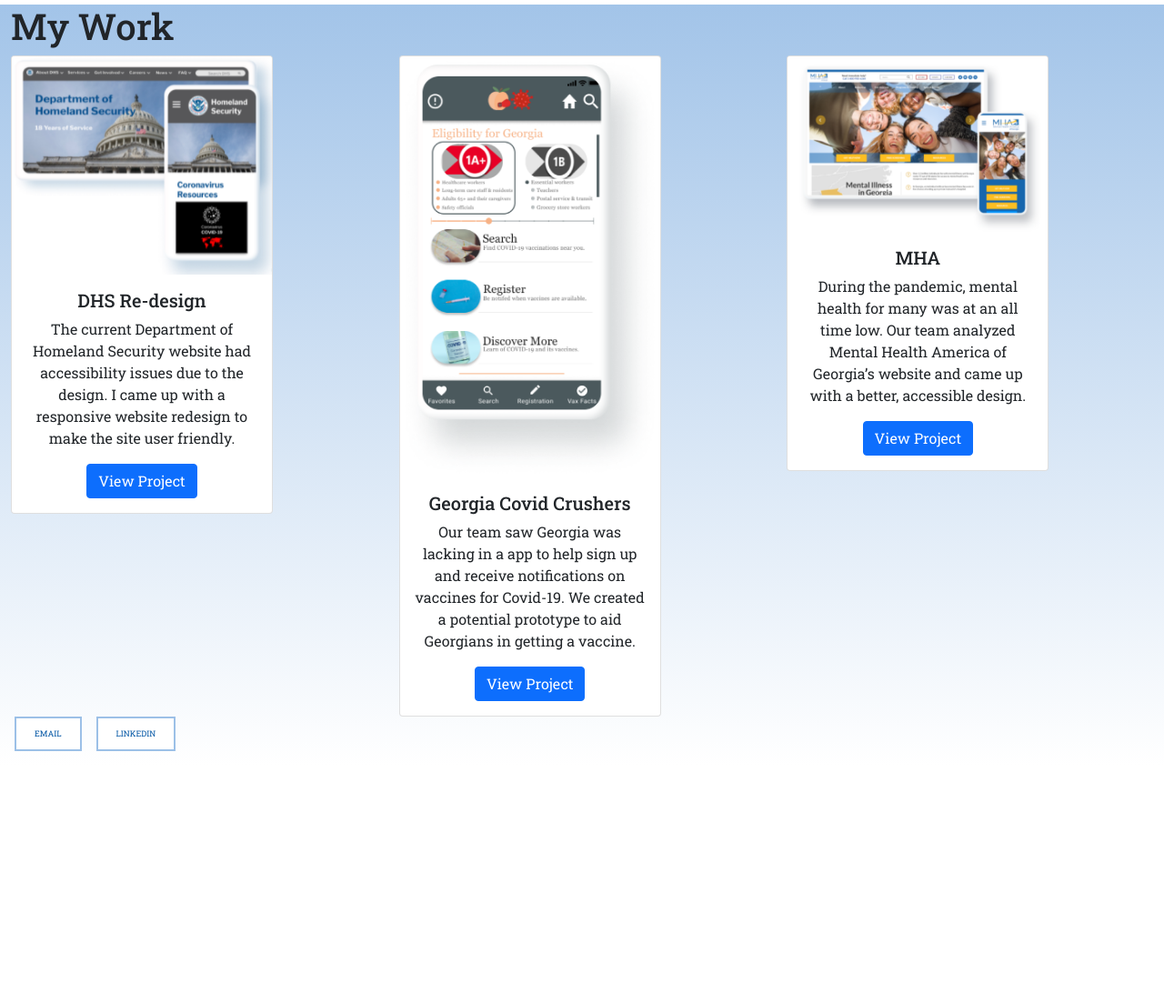
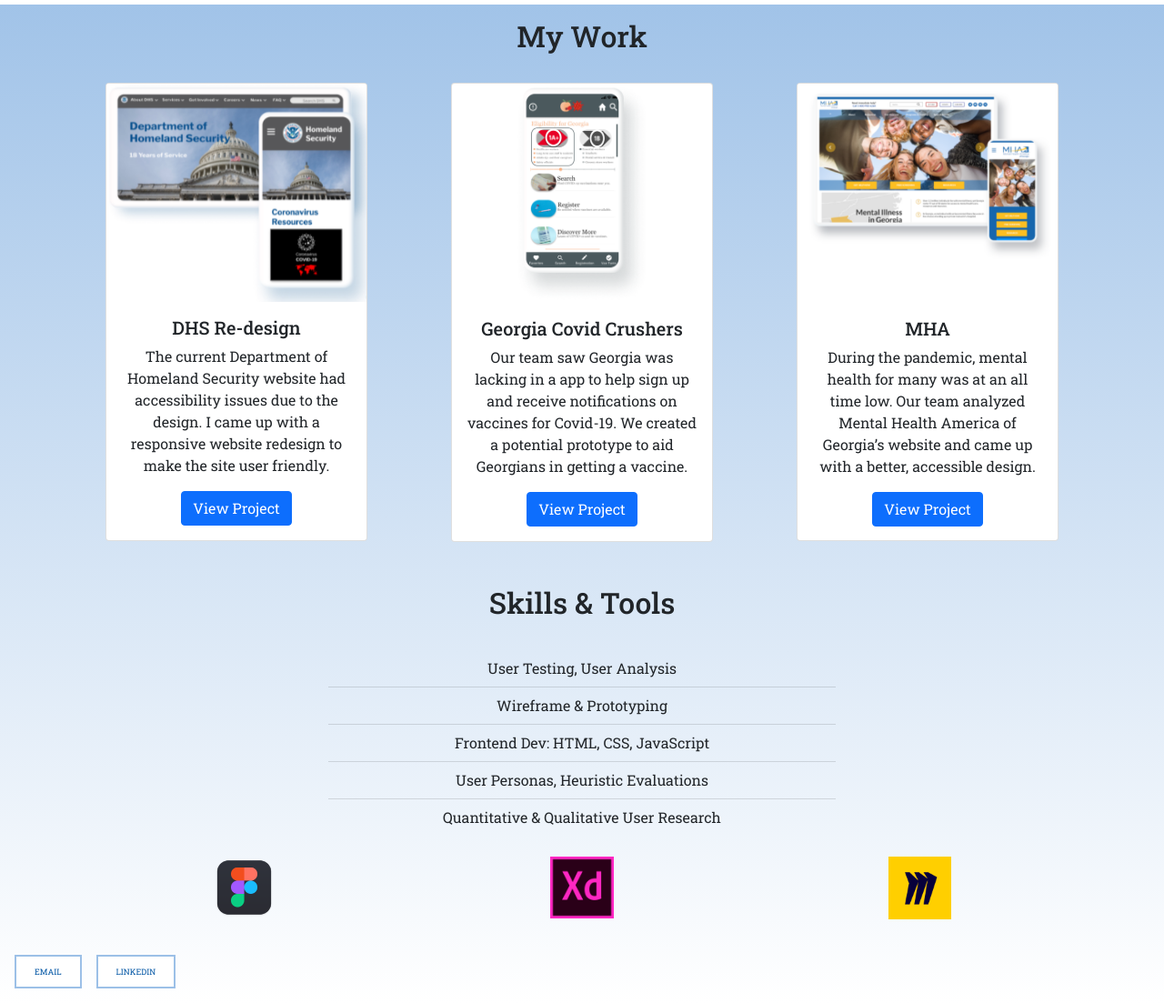
Before and after one commit to leabraham/UX_UI_HW_18, a plain HTML site: page index.html in a window 1280 px wide. Shown: the part 54-1157 px from the top of the page at 91% size. Before the commit the page ends 896 px from the top, so only its background shows below. Drawn offline with nearby package versions, Linux system fonts and the light colour scheme.

Commit message:
tweaked and added skills

```diff
--- a/css/style.css
+++ b/css/style.css
@@ -101,13 +101,34 @@
     color: black;
 }
 
-
 #about, #skills, #work {
     margin-right: 4rem;
 }
 
 #contact {
     margin-right: 1rem;
+}
+
+.projects {
+    margin-bottom: 2rem;
+    margin-top: 1rem;
+}
+
+.tool-img {
+    width: 100%;
+    height: auto;
+}
+
+.tool-img img {
+    width: 20%;
+}
+
+.tools-skills {
+    margin-bottom: 2rem;
+}
+
+.tools {
+    margin-top: 1rem;
 }
 
 .site-content {
@@ -196,3 +217,13 @@
     background-color: #9CC0E7;
     color: white;
 }
+
+@media only screen and (max-width: 600px) {
+    footer {
+        margin: auto;
+    }
+
+    .tool-img img {
+        width: 50%;
+    }
+}
--- a/index.html
+++ b/index.html
@@ -14,19 +14,6 @@
         <link href="https://cdn.jsdelivr.net/npm/bootstrap@5.0.0/dist/css/bootstrap.min.css" rel="stylesheet" integrity="sha384-wEmeIV1mKuiNpC+IOBjI7aAzPcEZeedi5yW5f2yOq55WWLwNGmvvx4Um1vskeMj0" crossorigin="anonymous">
     </head>
     <body>
-        <!--<header class="navigation">
-            <div class="logo">
-                <a href="/index.html"><img src="images/la-logo.png"></a>
-            </div>
-            <nav>
-                <ul>
-                    <li id="about"><a href="/index.html">ABOUT</a></li>
-                    <li id="skills"><a href="/skills.html">SKILLS</a></li>
-                    <li id="work"><a href="/work.html">WORK</a></li>
-                    <li id="contact">CONTACT</li>
-                </ul>
-            </nav>
-        </header>-->
         <nav class="navbar navbar-expand-lg navbar-custom">
             <a class="navbar-brand" href="/index.html"><img src="images/la-logo.png" class="img-fluid" width="20%"></a>
             <button class="navbar-toggler custom-toggler" type="button" data-toggle="collapse" data-target="#collapseTarget" aria-controls="collapse_target" aria-expanded="false" aria-label="Toggle navigation">
@@ -34,32 +21,32 @@
             </button>
             <div class="collapse justify-content-end navbar-collapse" id="collapseTarget">
                 <ul class="navbar-nav">
-                    <li class="nav-item" id="about"><a class="nav-link" href="/index.html">ABOUT</a></li>
-                    <li class="nav-item" id="skills"><a class="nav-link" href="/skills.html">SKILLS</a></li>
-                    <li class="nav-item" id="work"><a class="nav-link" href="/work.html">WORK</a></li>
+                    <li class="nav-item" id="about"><a class="nav-link" href="#">ABOUT</a></li>
+                    <li class="nav-item" id="skills"><a class="nav-link" href="#">SKILLS</a></li>
+                    <li class="nav-item" id="work"><a class="nav-link" href="#">WORK</a></li>
                     <li class="nav-item" id="contact"><a class="nav-link" href="#">CONTACT</a></li>
                 </ul>
             </div>
         </nav>
 
-        <section class="myWork container-fluid">
-            <h1>My Work</h1>
-                <div class="row">
+        <section class="myWork container">
+            <h2 class="text-center projects">My Work</h2>
+                <div class="row projects">
                     <div class="col-sm">
-                        <div class="card text-center" style="width: 18rem;">
-                            <img src="images/dhs.PNG" class="card-img-top img-fluid" alt="...">
+                        <div class="card text-center mx-auto" style="width: 18rem;">
+                            <img src="images/dhs.PNG" class="card-img-top img-fluid" alt="DHS Website Redesign">
                             <div class="card-body">
                             <h5 class="card-title">DHS Re-design</h5>
                             <p class="card-text">The current Department of Homeland Security website had accessibility issues due to the design.
                                 I came up with a responsive website redesign to make the site user friendly.</p>
                             <a href="#" class="btn btn-primary">View Project</a>
+                            </div>
                         </div>
                     </div>
-                  </div>
 
                   <div class="col-sm">
-                    <div class="card text-center" style="width: 18rem;">
-                        <img src="images/ga-covid-crusher.png" class="card-img-top img-fluid" height="10px" alt="GA Covid Crusher App">
+                    <div class="card text-center mx-auto" style="width: 18rem;">
+                        <img src="images/ga-covid-crusher.png" class="card-img-top img-fluid mx-auto" style="width: 52%" alt="GA Covid Crusher App">
                         <div class="card-body">
                         <h5 class="card-title">Georgia Covid Crushers</h5>
                         <p class="card-text">Our team saw Georgia was lacking in a app to help sign up and receive notifications on vaccines for Covid-19.
@@ -70,9 +57,9 @@
                   </div>
 
                   <div class="col-sm">
-                    <div class="card text-center" style="width: 18rem;">
-                        <img src="images/mha.PNG" class="card-img-top img-fluid" alt="...">
-                        <div class="card-body">
+                    <div class="card text-center mx-auto" style="width: 18rem; height: 31.5rem;">
+                        <img src="images/mha.PNG" class="card-img-top img-fluid" alt="MHA Website Redesign">
+                        <div class="card-body" style="margin-top: 3rem;">
                         <h5 class="card-title">MHA</h5>
                         <p class="card-text">During the pandemic, mental health for many was at an all time low.
                             Our team analyzed Mental Health America of Georgia’s website and came up with a better, accessible design.</p>
@@ -80,9 +67,25 @@
                         </div>
                     </div>
                   </div>
+                </div>
+        </section>
 
-                </div>
+        <section class="myskills container tools-skills">
+            <div>
+                <h2 class="text-center projects">Skills & Tools</h2>
+                <ul class="list-group list-group-flush w-50 mx-auto">
+                    <li class="list-group-item list-group-item-action text-center bg-transparent">User Testing, User Analysis</li>
+                    <li class="list-group-item list-group-item-action text-center bg-transparent">Wireframe & Prototyping</li>
+                    <li class="list-group-item list-group-item-action text-center bg-transparent">Frontend Dev: HTML, CSS, JavaScript</li>
+                    <li class="list-group-item list-group-item-action text-center bg-transparent">User Personas, Heuristic Evaluations</li>
+                    <li class="list-group-item list-group-item-action text-center bg-transparent">Quantitative & Qualitative User Research</li>
+                </ul>
             </div>
+            <div class="btn-group tools">
+                <button class="btn tool-img"><img src="/images/figma.png" class="img-fluid"></button>
+                <button class="btn tool-img"><img src="/images/xd.png" class="img-fluid"></button>
+                <button class="btn tool-img"><img src="/images/miro.png" class="img-fluid"></button>
+              </div>
         </section>
 
         <footer>
```
Also changed, not shown: images/figma.png (added), images/invision.png (added), images/invision.svg (added), images/miro.png (added), images/xd.png (added).
